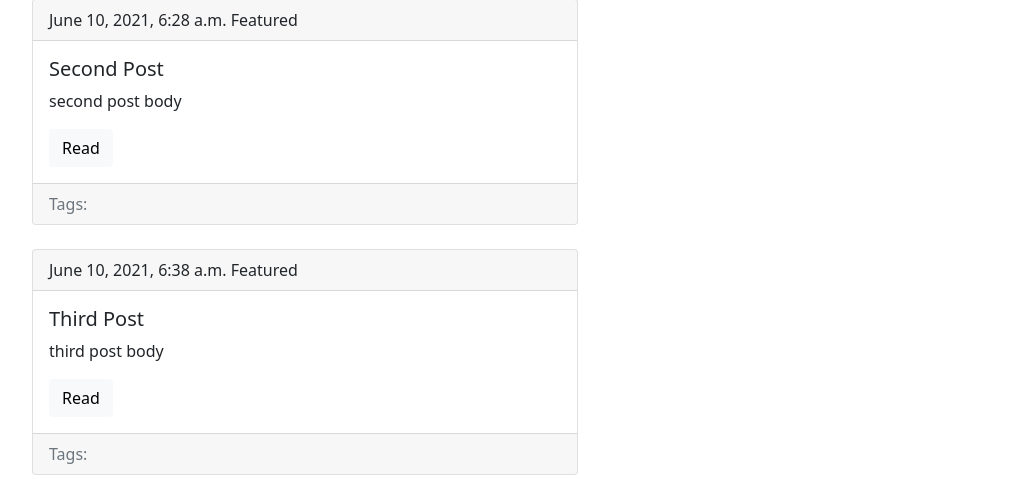
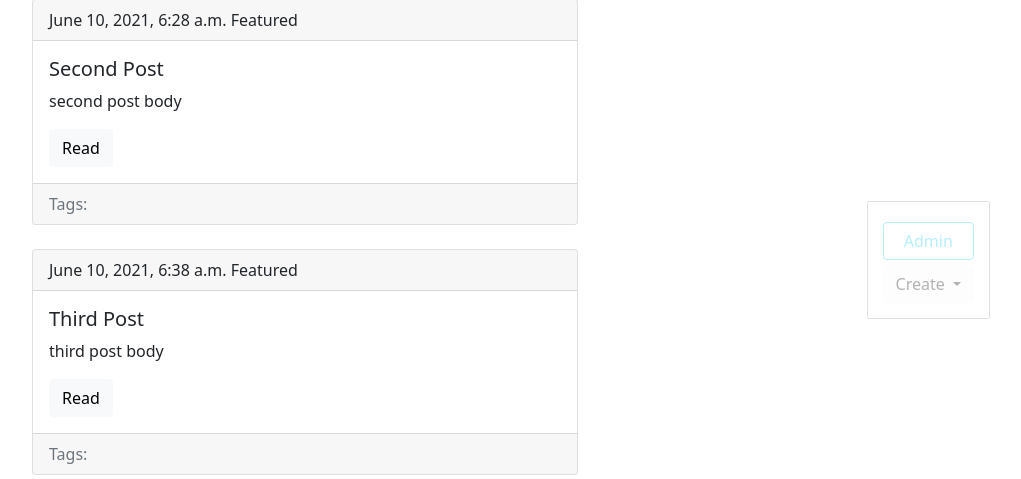
Before and after one commit to UBegimai/BlogEngine-tutorial, a Django app: page /blog/ in a window 1280 px wide. Shown: the part 451-930 px from the top of the page, without its empty margins (240-1261 px from the left). Run offline with Django 3.2, Linux system fonts and the light colour scheme; data comes from the database, SQL or seed files in the repository; both versions use the stored data as it was after the commit.

Commit message:
Кастомный CSS

```diff
--- a/blog/templates/blog/base_blog.html
+++ b/blog/templates/blog/base_blog.html
@@ -1 +1,18 @@
 {% extends 'base.html' %}
+
+{% block admin-panel %}
+
+    <div class="btn-group">
+        <button type="button" class="btn btn-light dropdown-toggle" data-bs-toggle="dropdown" aria-expanded="false">
+    Create
+        </button>
+        <ul class="dropdown-menu">
+            <li><a class="dropdown-item" href="{% url 'post_create_url' %}">Post</a></li>
+            <li><a class="dropdown-item" href="{% url 'tag_create_url' %}">Tag</a></li>
+        </ul>
+    </div>
+
+    <a href="{{ admin_object.get_update_url }}" class="btn btn-light edit" style="{% if detail %}display: block;{% endif %}">Edit</a>
+    <a href="{{ admin_object.get_delete_url }}" class="btn btn-danger delete" style="{% if detail %}display: block;{% endif %}">Delete</a>
+
+{% endblock %}
--- a/blog/templates/blog/index.html
+++ b/blog/templates/blog/index.html
@@ -1,8 +1,7 @@
-{% extends 'base.html' %}
+{% extends 'blog/base_blog.html' %}
 {% block content %}
     <h1 class="mb-5">Posts:</h1>
     {% for post in posts %}
         {% include 'blog/includes/post_card_template.html' %}
     {% endfor %}
-
 {% endblock %}
--- a/blog/utils.py
+++ b/blog/utils.py
@@ -9,7 +9,9 @@ class ObjectDetailMixin:
     def get(self, request, slug):
         obj = get_object_or_404(self.model, slug__iexact=slug)
         return render(request, self.template,
-                      context={self.model.__name__.lower(): obj})
+                      context={self.model.__name__.lower(): obj,
+                               'admin_object': obj,
+                               'detail': True})
 
 
 class ObjectCreateMixin:
--- a/blogengine/settings.py
+++ b/blogengine/settings.py
@@ -123,3 +123,6 @@ USE_TZ = True
 # https://docs.djangoproject.com/en/3.1/howto/static-files/
 
 STATIC_URL = '/static/'
+STATICFILES_DIRS = [
+    os.path.join(BASE_DIR, 'static')
+]
--- /dev/null
+++ b/static/css/styles.css
@@ -0,0 +1,23 @@
+.admin-panel {
+    border: 1px solid #999;
+    border-radius: 2px;
+    position: fixed;
+    right: 50px;
+    bottom: 30px;
+    opacity:0.3;
+    padding: 15px;
+}
+
+.admin-panel:hover {
+    opacity: 1;
+}
+
+.admin-panel a {
+    display: block;
+    margin: 5px 0;
+}
+
+
+a.edit, a.delete {
+    display: none;
+}
--- a/templates/base.html
+++ b/templates/base.html
@@ -1,8 +1,12 @@
+{% load static %}
+
 <!DOCTYPE html>
 <html lang="en">
 <head>
     <meta charset="UTF-8">
+    <script src="https://cdn.jsdelivr.net/npm/bootstrap@5.0.1/dist/js/bootstrap.bundle.min.js" integrity="sha384-gtEjrD/SeCtmISkJkNUaaKMoLD0//ElJ19smozuHV6z3Iehds+3Ulb9Bn9Plx0x4" crossorigin="anonymous"></script>
     <link href="https://cdn.jsdelivr.net/npm/bootstrap@5.0.1/dist/css/bootstrap.min.css" rel="stylesheet" integrity="sha384-+0n0xVW2eSR5OomGNYDnhzAbDsOXxcvSN1TPprVMTNDbiYZCxYbOOl7+AMvyTG2x" crossorigin="anonymous">
+    <link rel="stylesheet" href="{% static 'css/styles.css' %}">
     <title>
       {% block title %}
         Blog Engine
@@ -10,7 +14,6 @@
     </title>
 </head>
 <body>
-
     <nav class="navbar navbar-expand-lg navbar-light" style="background-color: #e3f2fd;">
         <div class="container-fluid">
             <a class="navbar-brand" href="#">Navbar</a>
@@ -47,5 +50,12 @@
             </div>
         </div>
     </div>
+
+<div class="admin-panel align-items-center">
+    <a href="/admin" class="btn btn-outline-info">Admin</a>
+    {% block admin-panel %}
+    {% endblock %}
+</div>
+
 </body>
 </html>
```
Also changed, not shown: db.sqlite3.
